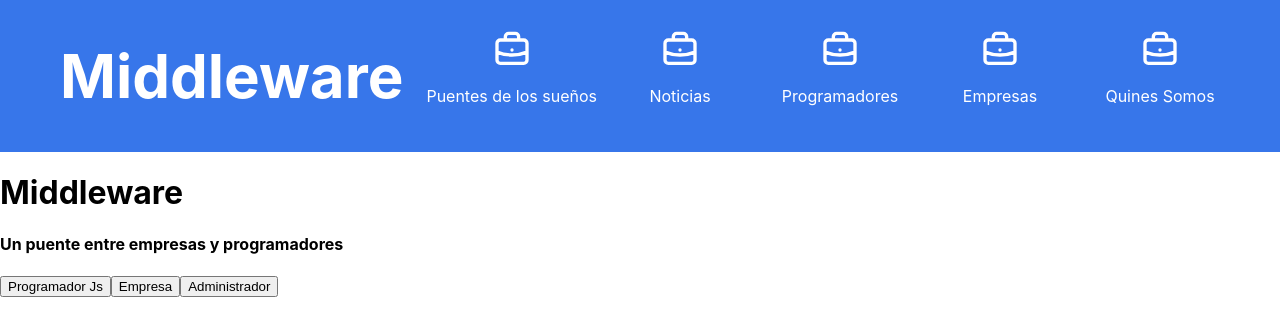
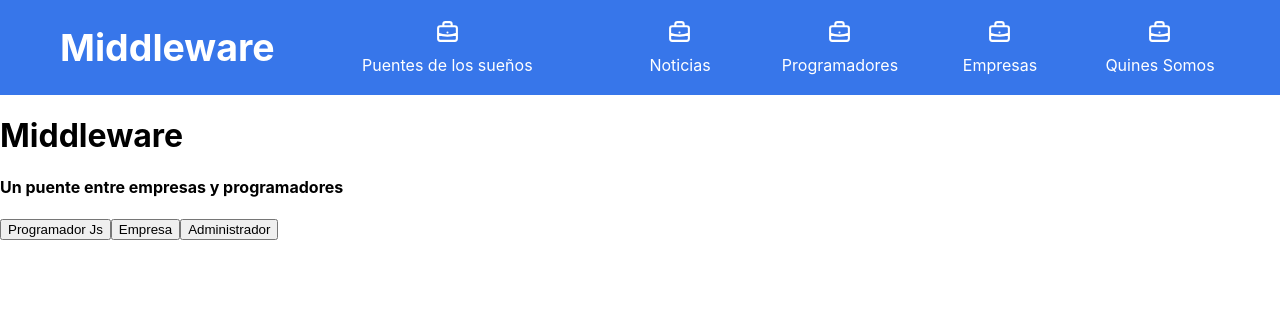
Before and after one commit to hernandiazz9/MiddlewareApp, a React (Create React App) app in the folder client/: page / in a window 1280 px wide. Shown: the top 336 px of the page. Built offline with nearby package versions, Linux system fonts and the light colour scheme.

Commit message:
update navbar reduce size (#30)

```diff
--- a/client/src/components/NavBar/NavBar.module.css
+++ b/client/src/components/NavBar/NavBar.module.css
@@ -2,13 +2,13 @@
 	display: flex;
 	justify-content: space-between;
 	align-items: center;
-	padding: 30px 60px;
+	padding: 20px 60px;
 	background-color: rgba(22, 95, 231, 0.856);
 	color: #fff;
 }
 
 .nav__container__logo {
-	font-size: 40px;
+	font-size: 25px;
 }
 
 .nav__container__logo h1 {
@@ -34,11 +34,16 @@
 	width: 20%;
 }
 
+p {
+	margin: 0;
+}
+
 .responsive__menu {
 	display: none;
 }
 
 svg {
-	width: 40px;
-	height: 40px;
+	width: 25px;
+	height: 25px;
+	padding: 0 0 10px;
 }
```
